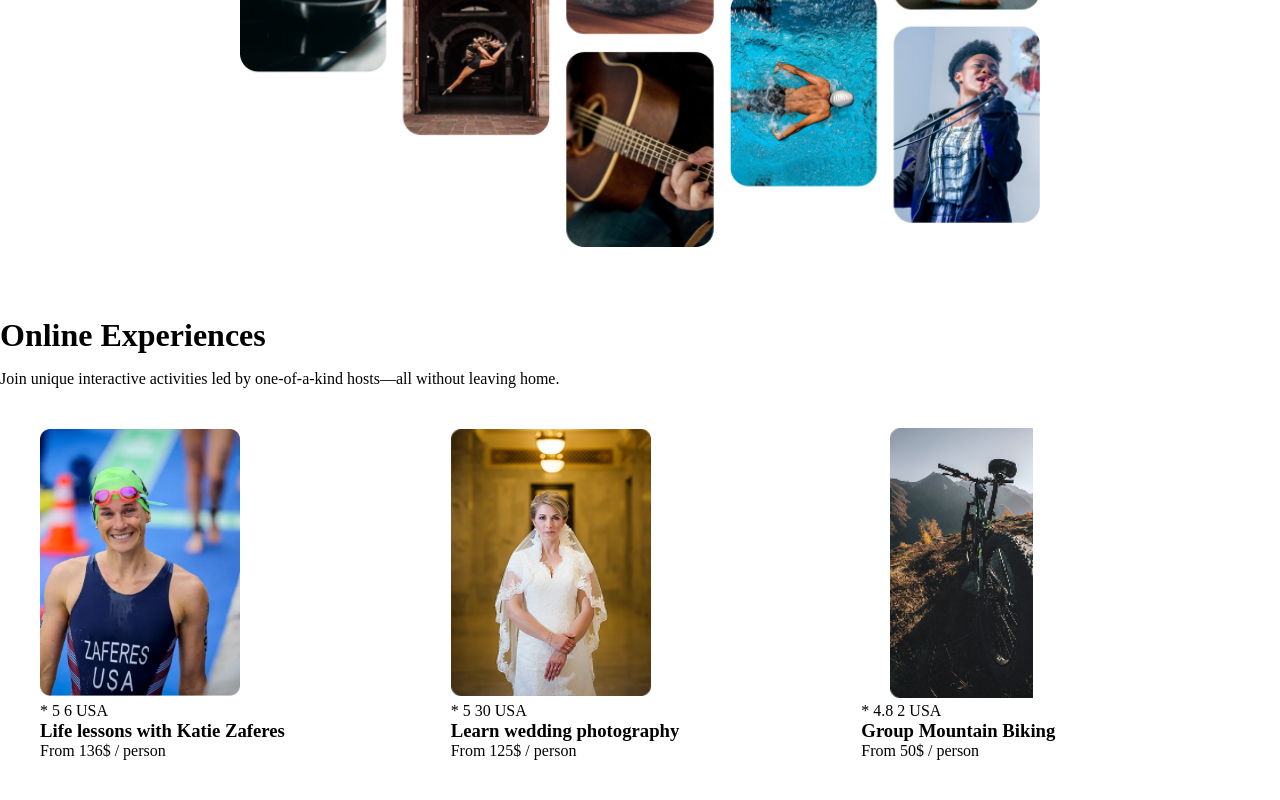
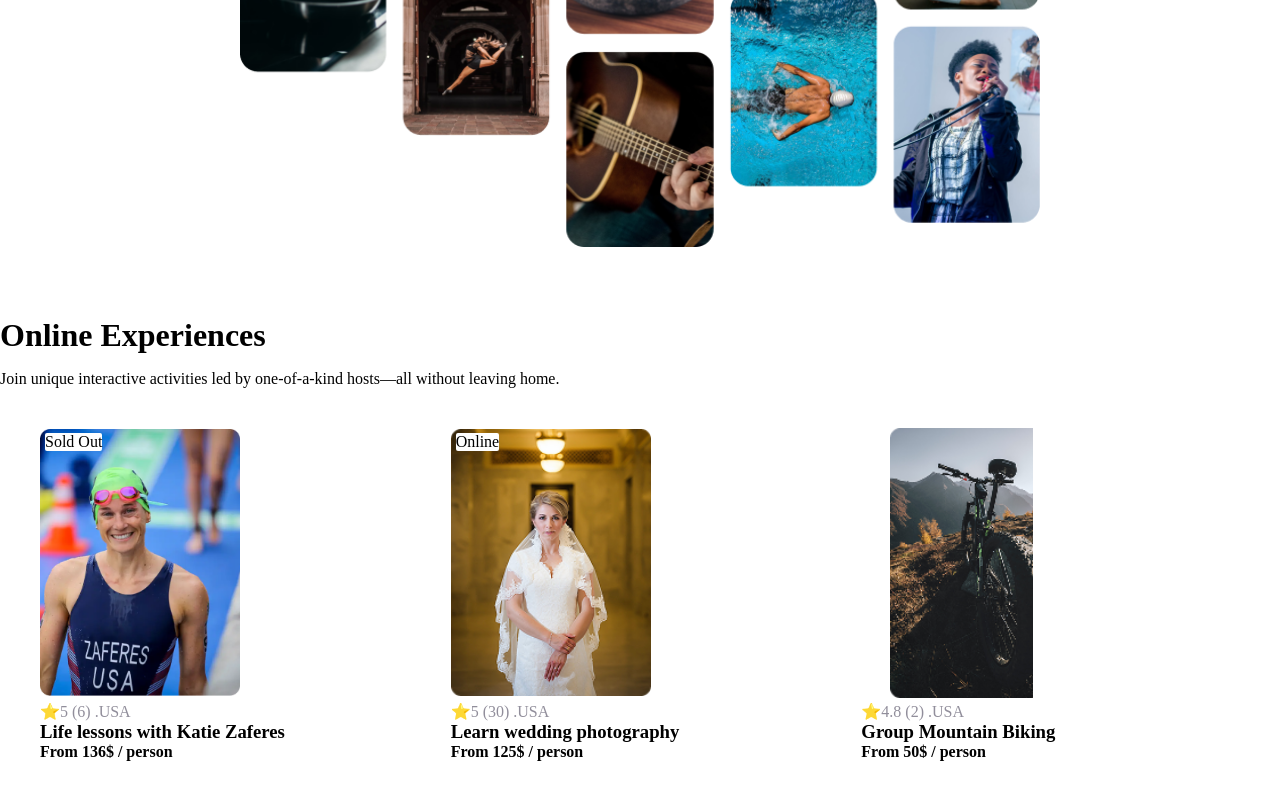
Before and after one commit to Milad-F84/react-lab, a React (Vite) app: page / in a window 1280 px wide. Shown: the part 362-1162 px from the top of the page. Built offline with nearby package versions, Linux system fonts and the light colour scheme.

Commit message:
css complete

```diff
--- a/src/App.jsx
+++ b/src/App.jsx
@@ -15,7 +15,7 @@ const cardData = [
       rating: 5,
       price: 136,
       count: 6,
-      isOnline: false,
+      status: "Sold Out",
       country: "USA",
   },
   {
@@ -24,7 +24,7 @@ const cardData = [
       rating: 5,
       price: 125,
       count: 30,
-      isOnline: true,
+      status: "Online",
       country: "USA",
   },
   {
@@ -33,7 +33,6 @@ const cardData = [
       rating: 4.8,
       price: 50,
       count: 2,
-      isOnline: false,
       country: "USA",
   },
 ];
--- a/src/Card.jsx
+++ b/src/Card.jsx
@@ -4,10 +4,11 @@ export default function Card(promps) {
 
   const  template = value.map((item,index) => (
     <div className="cards" key={index}>
+      <span className="status">{item.status}</span>
       <img className="cardImg" src={item.image} alt="" />
       <div className="cardContainer">
         <p className="cardDesc">
-          * {item.rating} {item.count} {item.country}
+        ⭐{item.rating} ({item.count}) .{item.country}
         </p>
         <h3 className="cardTitle">{item.title}</h3>
         <p className="cardPrice">From {item.price}$ / person</p>
--- a/src/index.css
+++ b/src/index.css
@@ -68,3 +68,19 @@ a{
   object-fit: contain;
   height: 270px;
 }
+
+.cardDesc{
+  color: #918E9B;
+}
+
+.cardPrice{
+  font-weight: bold;
+}
+
+.status{
+  position: absolute;
+  background-color: white;
+  margin-top: 5px;
+  margin-left: 5px;
+  border-radius: 2px;
+}
```
